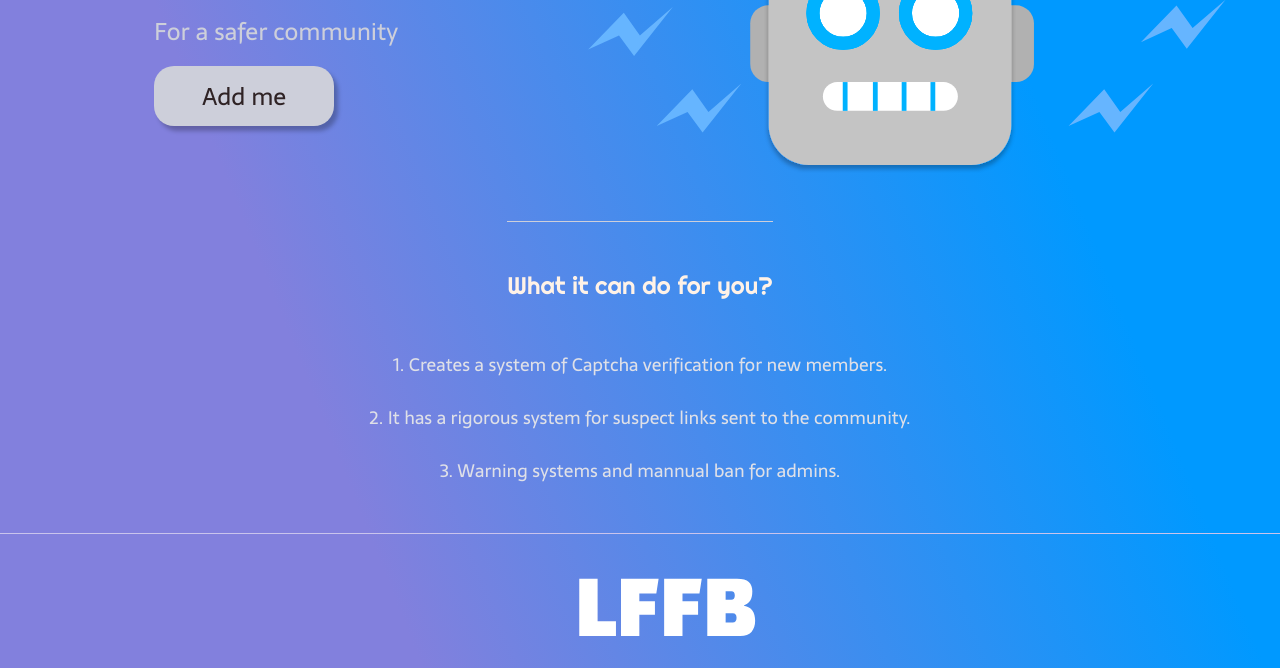
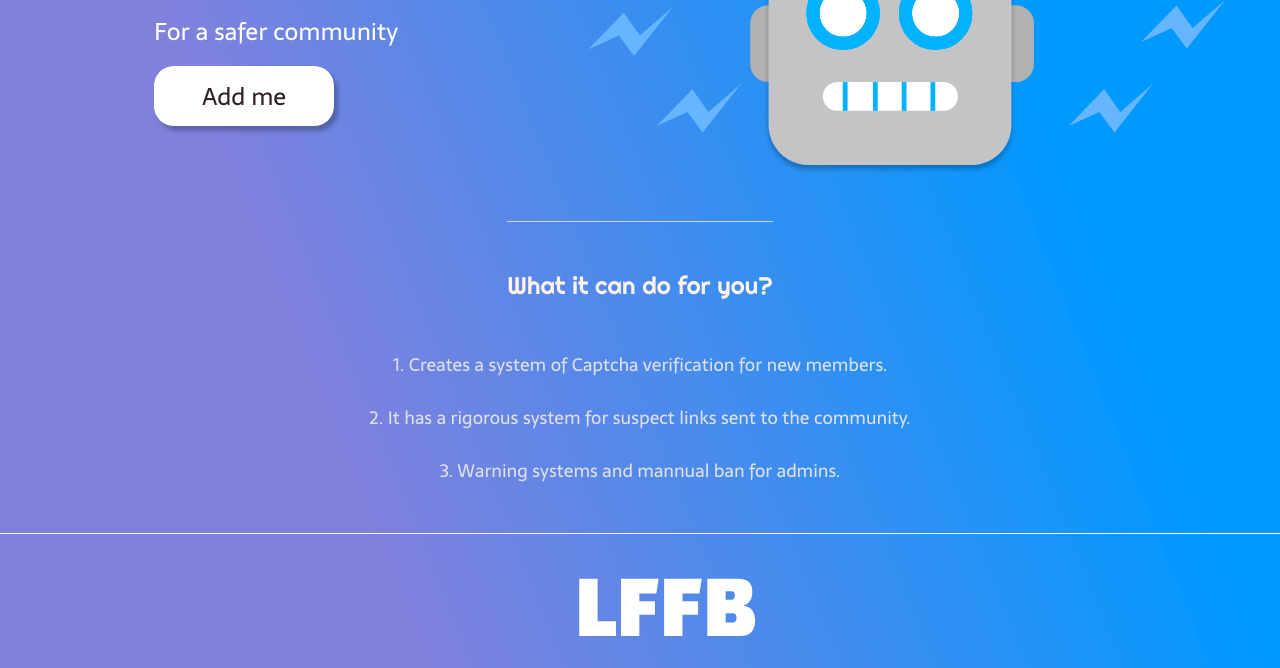
Before and after one commit to luizfboss/SafetyBot, a plain HTML site: page index.html in a window 1280 px wide. Shown: the part 350-1018 px from the top of the page. Drawn offline with Linux system fonts and the light colour scheme.

Commit message:
Update style.css

```diff
--- a/style.css
+++ b/style.css
@@ -35,7 +35,7 @@ header{
 
 main{
     margin-bottom: 48px;
-    border-top: 0.4px solid #cac4ec;
+    border-top: 0.4px solid #ffffff;
 }
 
 #content1{
@@ -64,7 +64,7 @@ main{
     font-family: 'Sarala', sans-serif;
     font-weight: 400;
     font-size: 24px;
-    color: #cdcfda;
+    color: #ffffff;
 }
 
 #content1-img{
@@ -72,7 +72,7 @@ main{
 }
 
 #content1-button{
-    background-color:#cdcfda;
+    background-color:hsl(0, 0%, 100%);
     width: 180px;
     height: 60px;
     border: none;
@@ -84,7 +84,7 @@ main{
     color: #2F2325;
 }
 #content1-button:hover{
-    background-color:#8284f7;
+    background-color:#b1b2fc;
 }
 
 
@@ -116,7 +116,7 @@ main{
 
 footer{
     padding: 32px;
-    border-top: 00.4px solid #cac4ec;
+    border-top: 00.4px solid #ffffff;
 }
 #footer-id{
     height: 70px;
```
